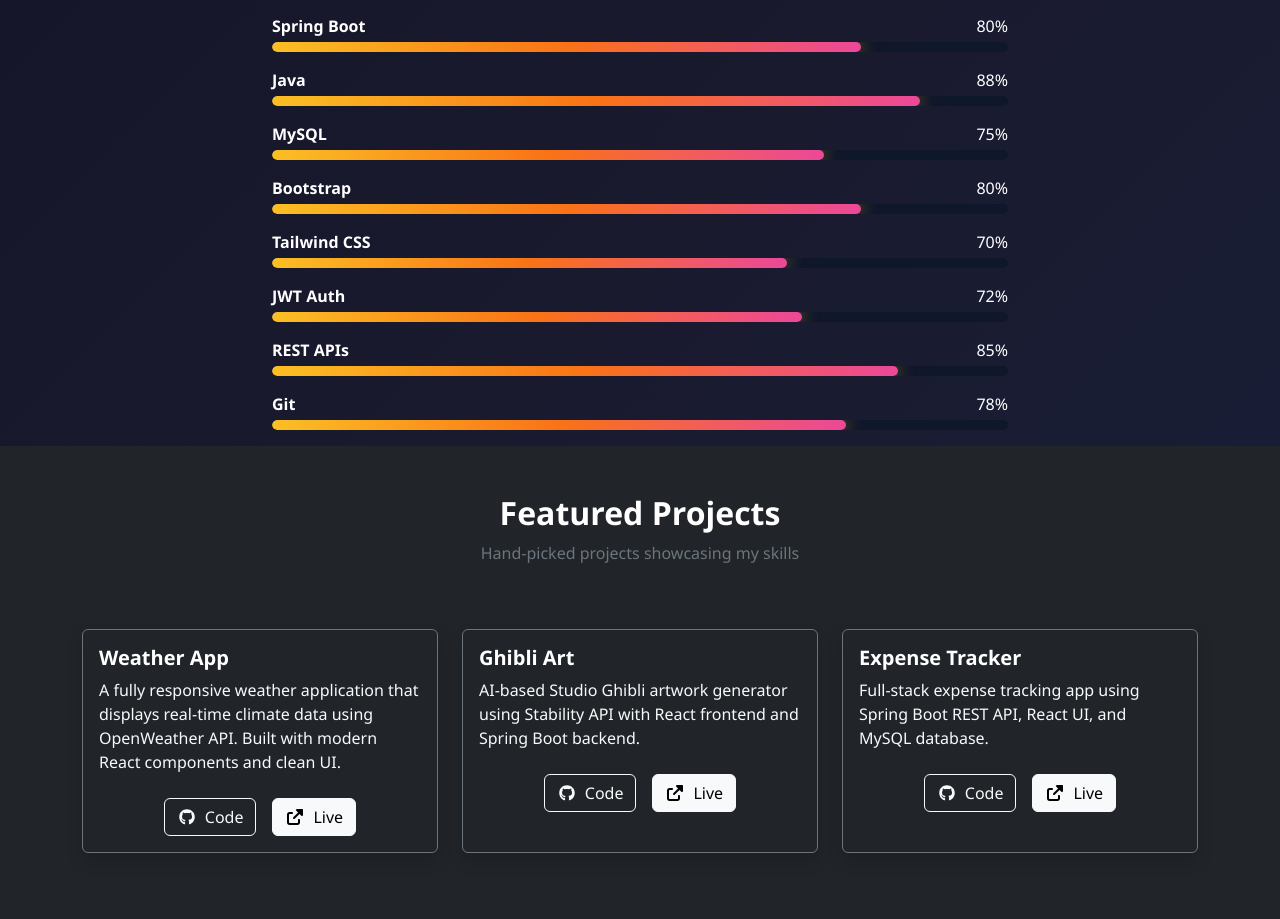
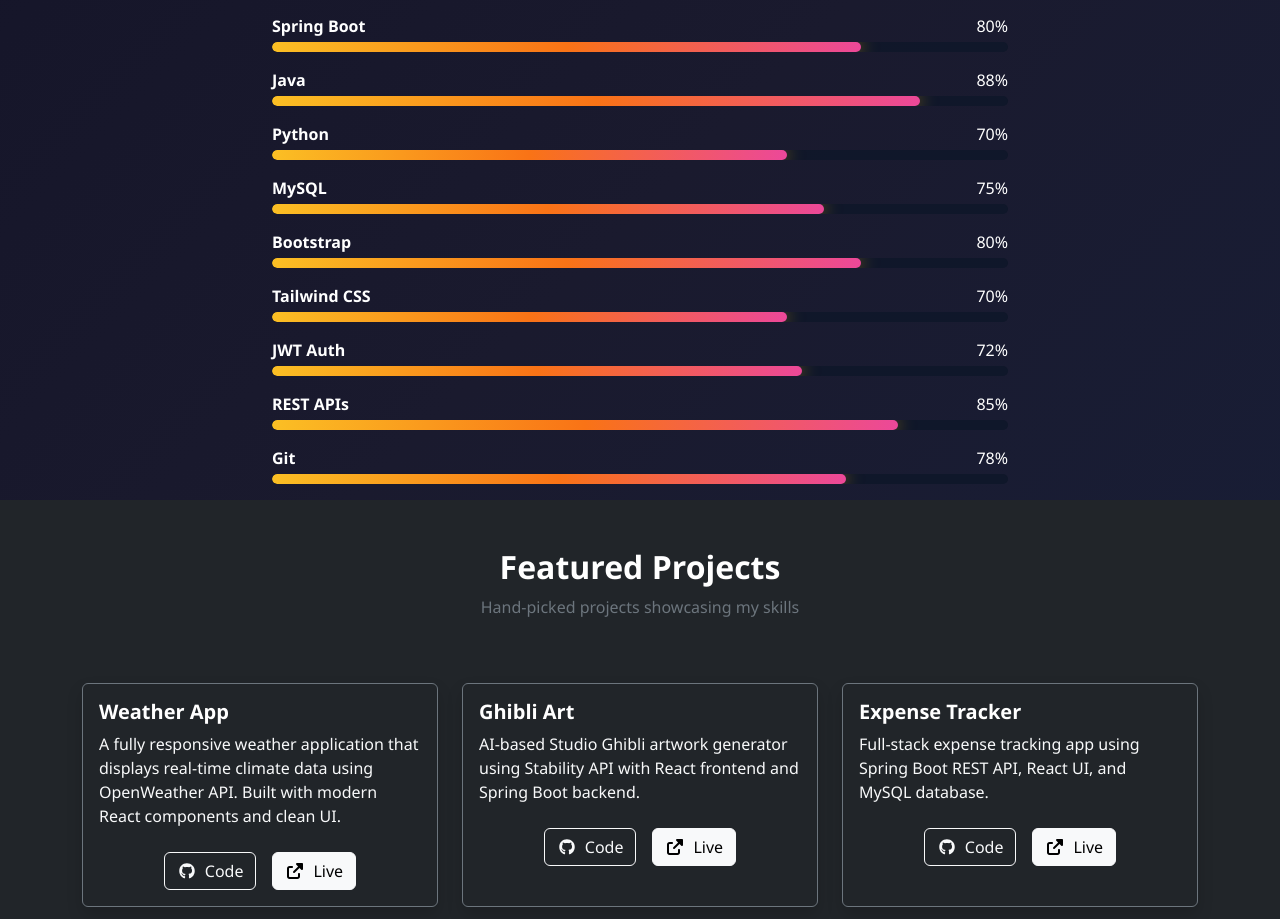
Before and after one commit to BhuvaneshSaravanan100/portfolio, a React (Vite) app: page / in a window 1280 px wide. Shown: the part 1384-2303 px from the top of the page. Built offline with nearby package versions, Linux system fonts and the light colour scheme.

Commit message:
Update Skills.jsx

```diff
--- a/src/components/Skills.jsx
+++ b/src/components/Skills.jsx
@@ -5,6 +5,7 @@
   { name: 'JavaScript', level: 70 },
   { name: 'Spring Boot', level: 80 },
   { name: 'Java', level: 88 },
+    { name: 'Python', level: 70 },
   { name: 'MySQL', level: 75 },
   { name: 'Bootstrap', level: 80 },
   { name: 'Tailwind CSS', level: 70 },
```
